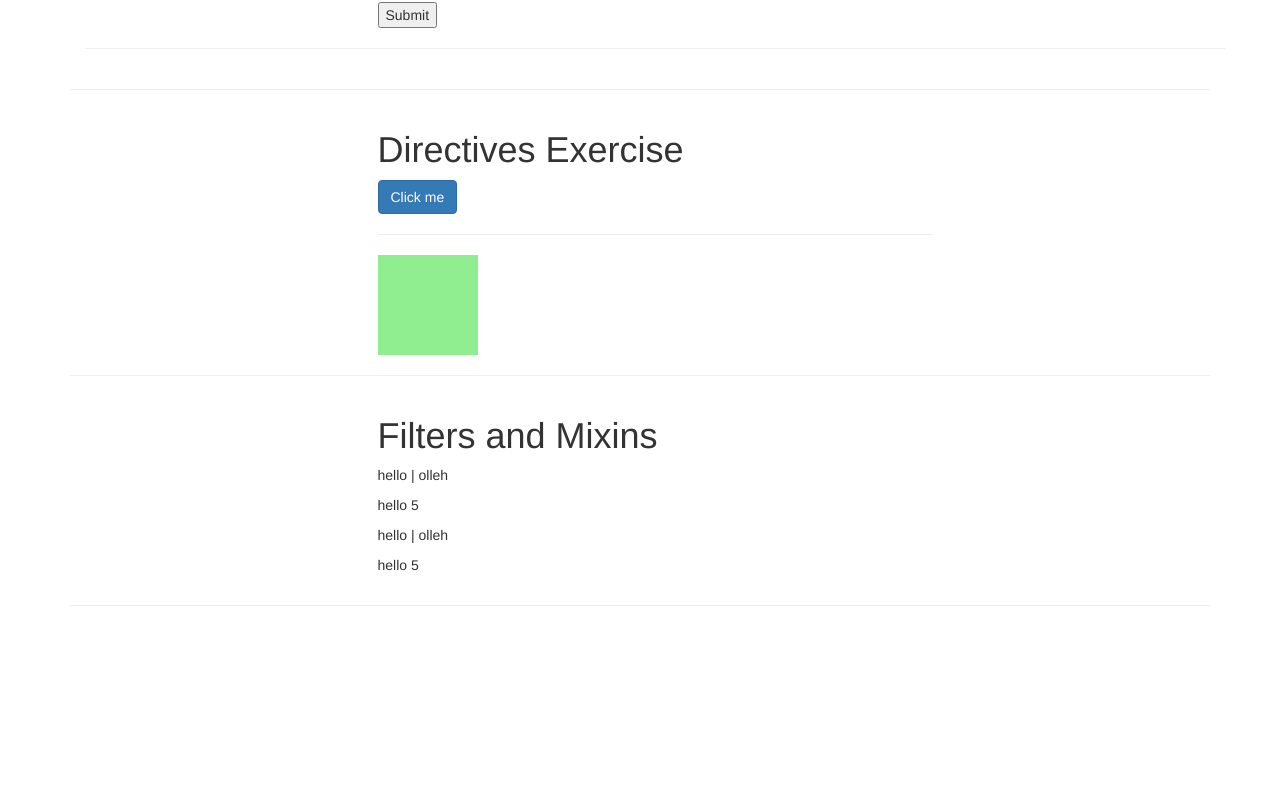
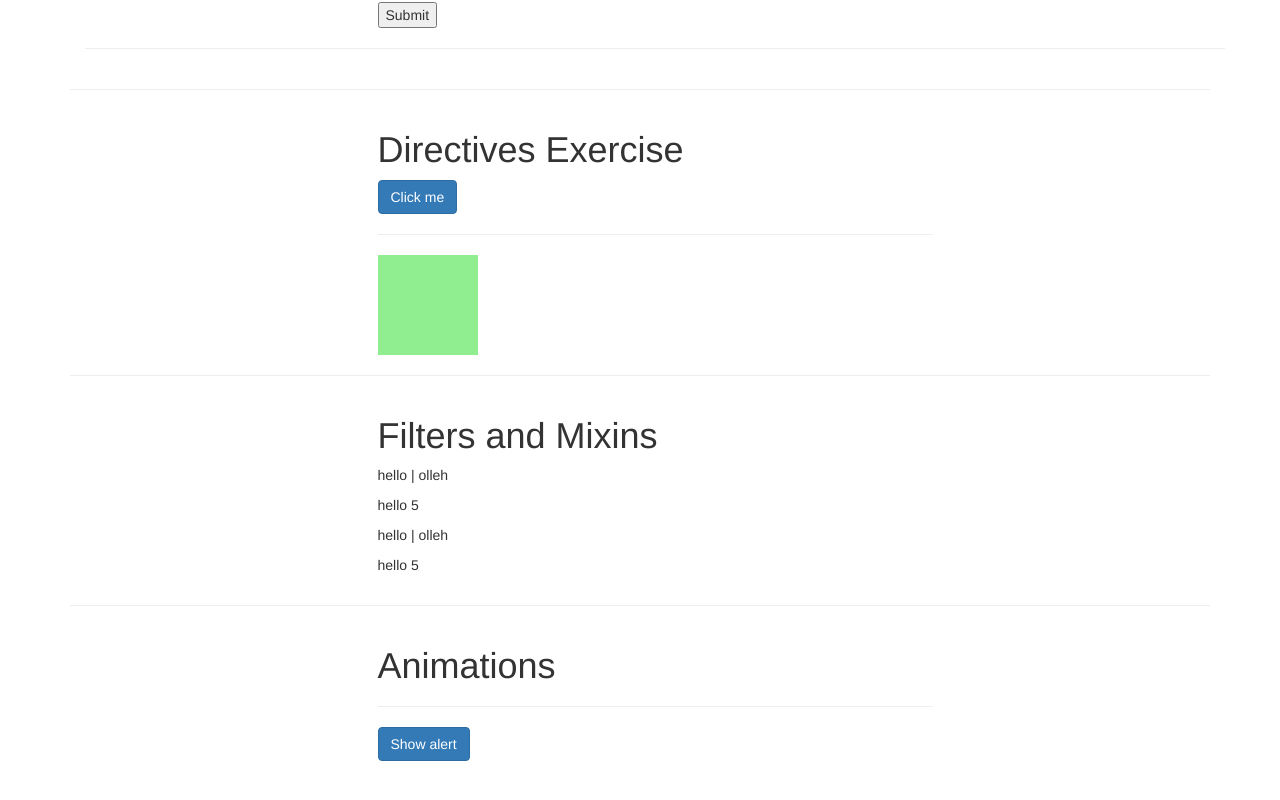
Before and after one commit to islaytitans/vue-ts-quotes, a Vue app: page / in a window 1280 px wide. Shown: the part 1290-2090 px from the top of the page. Before the commit the page ends 1916 px from the top, so only its background shows below. Built offline with nearby package versions, Linux system fonts and the light colour scheme; a web font is replaced by a local one.

Commit message:
Using vue transition for animation

```diff
--- a/src/App.vue
+++ b/src/App.vue
@@ -22,6 +22,8 @@
     <hr />
     <app-filters-mixins></app-filters-mixins>
     <hr />
+    <app-animations></app-animations>
+    <hr />
   </div>
 </template>
 
@@ -35,6 +37,7 @@ import Form from "./components/Form.vue";
 import AnotherForm from "./components/AnotherForm.vue";
 import Directive from "./components/Directive.vue";
 import FiltersMixins from "./components/FiltersMixins.vue";
+import Animations from "./components/Animations.vue";
 
 export default Vue.extend({
   name: "App",
@@ -62,7 +65,8 @@ export default Vue.extend({
     appForm: Form,
     appAnotherForm: AnotherForm,
     appDirective: Directive,
-    appFiltersMixins: FiltersMixins
+    appFiltersMixins: FiltersMixins,
+    appAnimations: Animations
   },
 });
 </script>
--- /dev/null
+++ b/src/components/Animations.vue
@@ -0,0 +1,48 @@
+<template>
+  <div class="container">
+    <div class="row">
+      <div class="col-xs-12 col-sm-8 col-sm-offset-2 col-md-6 col-md-offset-3">
+        <h1>Animations</h1>
+        <hr />
+        <button class="btn btn-primary" @click="show = !show">
+          Show alert
+        </button>
+        <br />
+        <br />
+        <transition name="fade">
+          <div class="alert alert-info" v-if="show">This is some info</div>
+        </transition>
+      </div>
+    </div>
+  </div>
+</template>
+
+<script lang="ts">
+import Vue from "vue";
+export default Vue.extend({
+  data() {
+    return {
+      show: false,
+    };
+  },
+});
+</script>
+
+<style>
+.fade-enter {
+  opacity: 0;
+}
+
+.fade-enter-active {
+  transition: opacity 1s;
+}
+
+.fade-leave {
+  /* opacity: 1; */
+}
+
+.fade-leave-active {
+  transition: opacity 1s;
+  opacity: 0;
+}
+</style>
```
